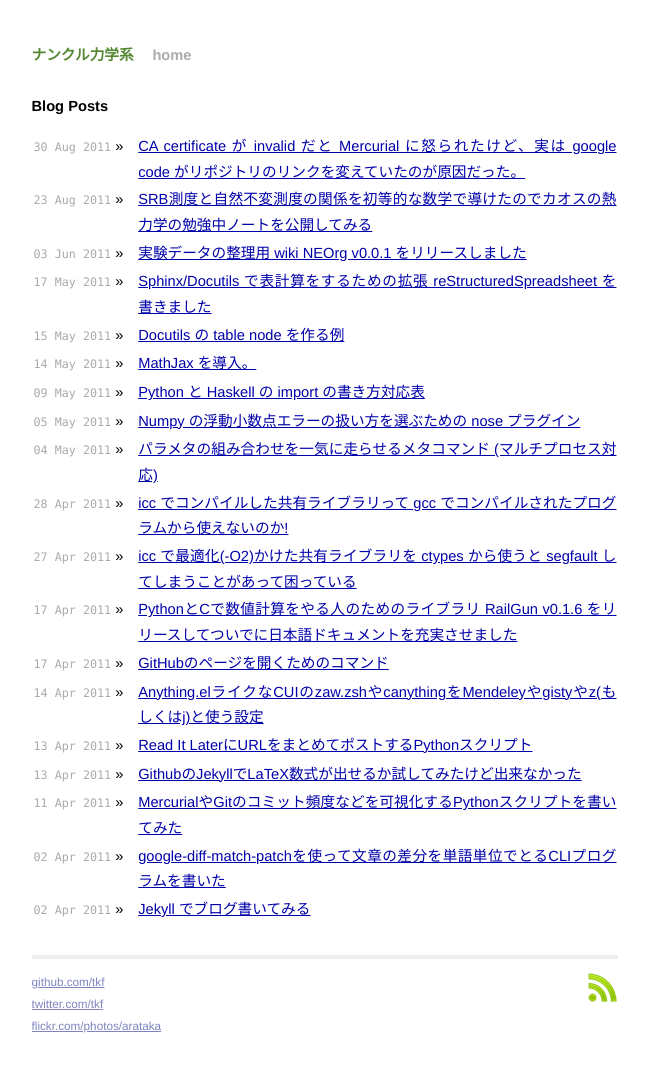
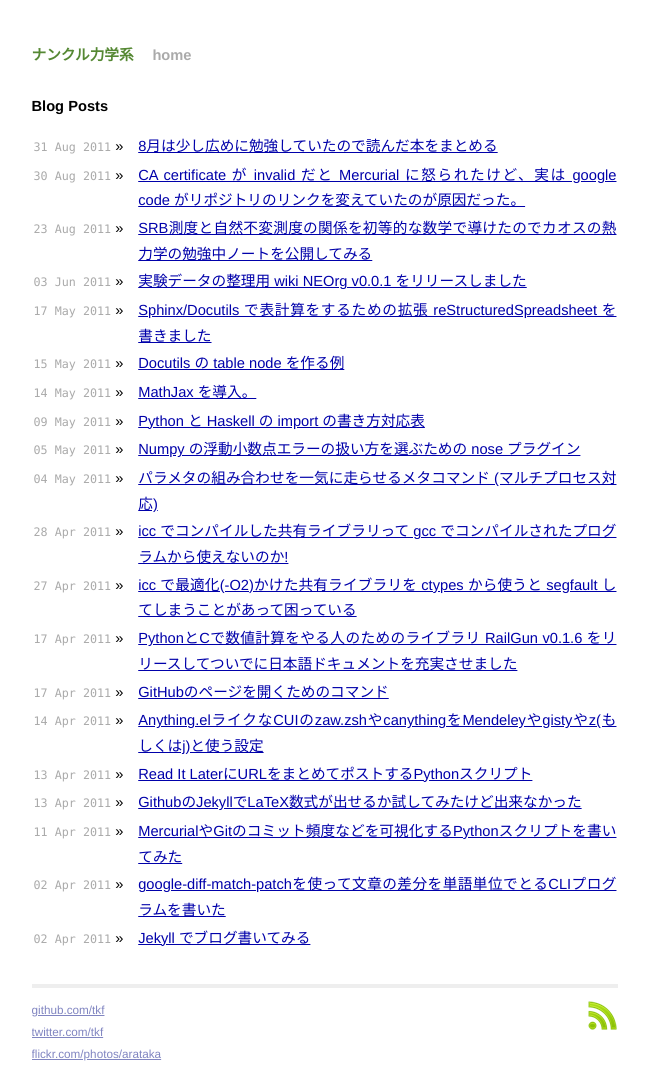
Before and after one commit to arataka/arataka.github.com, a Jekyll site: the page built from index.html, in a window 1280 px wide. Shown: the whole page, without its empty margins (315-964 px from the left). Built offline with Jekyll 4.4.1, drawn with Linux system fonts in a browser that asks for light colours; comment, search, counter and statistics services are not loaded; before the commit the page ends 1048 px from its top, so only the background shows below that; some of the changed lines change nothing that is shown.

Commit message:
added 2011-08-31-books-i-read-in-aug. added css for blockquote.

```diff
--- /dev/null
+++ b/_posts/2011/08/2011-08-31-books-i-read-in-aug.markdown
@@ -0,0 +1,195 @@
+---
+layout: post
+title: 8月は少し広めに勉強していたので読んだ本をまとめる
+---
+
+# {{ page.title }} #
+
+ラボが夏休みに入ると自分のペースでがっつり勉強しても良いんじゃないか、
+という気になり色々と手を広げてみました。
+
+
+## Thermodynamics of Chaotic Systems: An Introduction (Beck & Schlögl) ##
+
+[![Thermodynamics of Chaotic Systems: An Introduction (Beck & Schlögl)
+](http://ec2.images-amazon.com/images/I/41MFK9QG4WL._BO2,204,203,200_PIsitb-sticker-arrow-click,TopRight,35,-76_AA240_SH20_OU09_.jpg)
+][http://www.amazon.co.jp/gp/product/0521484510?ie=UTF8&amp;tag=toshouldeofgi-22&amp;linkCode=as2&amp;camp=247&amp;creative=7399&amp;creativeASIN=0521484510]
+
+詳しくは
+[SRB測度と自然不変測度の関係を初等的な数学で(略)
+](2011-08-23-thermo-chaos-ja.html)
+にも書いた。
+[カオスの熱力学 (勉強中)](http://tkf.bitbucket.org/thermo-chaos-ja/index.html)
+でこの本を参考にしてオレオレ議論を進めた部分をまとめた。
+
+
+## Statistical Physics of Spin Glasses Information Processing (Nishimori) ##
+
+[![Statistical Physics of Spin Glasses Information Processing (Nishimori)
+](http://ec2.images-amazon.com/images/I/41-WdI8q62L._BO2,204,203,200_PIsitb-sticker-arrow-click,TopRight,35,-76_AA300_SH20_OU09_.jpg)
+][http://www.amazon.co.jp/gp/product/0198509413/ref=as_li_ss_il?ie=UTF8&tag=toshouldeofgi-22&linkCode=as2&camp=247&creative=7399&creativeASIN=0198509413]
+![](http://www.assoc-amazon.jp/e/ir?t=&l=as2&o=9&a=0198509413)
+
+この本は、ラボの理論系セミナーで出てきた replica trick
+([レプリカ法 - 機械学習の「朱鷺の杜Wiki」
+](http://ibisforest.org/index.php?%E3%83%AC%E3%83%97%E3%83%AA%E3%82%AB%E6%B3%95)
+← 分野は違うけどやってることは同じ)
+がその時はよく分からなくて悔しかったので、3章まで読んだ。
+まあまあエグい(面倒だけどやれば出来る)計算が多くて楽しかったw。
+↑のリンクにもあるけど、自然数に成り立つからと言って \\( n \to 0 \\)
+の計算に使っちゃう物理なノリが大好きです(ぉぃ)。
+
+本当は、後の方の章にある perceptron の記憶容量なんかが専門に近い
+(と言えば近い)部分なんだけど、まあノリ分かったし、必要な時にやればいいや。
+
+
+## Introduction to Lebesgue Integration (WWL Chen) ##
+
+これは、
+[ここから手に入る
+](http://rutherglen.science.mq.edu.au/wchen/lnilifolder/lnili.html)
+online book。
+
+あれ。なんでこれ読んだんだっけ? あ、そうだ。
+
+1. ↑の Beck & Schlögl で良く分からない箇所があるけど、
+   Equilibrium States and the Ergodic Theory of Anosov Diffeomorphisms (Bowen)
+   読めば分かりそうだ:
+
+   [![Equilibrium States and the Ergodic Theory of Anosov Diffeomorphisms (Bowen)
+   ](http://ws.assoc-amazon.jp/widgets/q?_encoding=UTF8&Format=_SL110_&ASIN=3540776052&MarketPlace=JP&ID=AsinImage&WS=1&tag=toshouldeofgi-22&ServiceVersion=20070822)
+   ][http://www.amazon.co.jp/gp/product/3540776052/ref=as_li_ss_il?ie=UTF8&tag=toshouldeofgi-22&linkCode=as2&camp=247&creative=7399&creativeASIN=3540776052]
+   ![](http://www.assoc-amazon.jp/e/ir?t=&l=as2&o=9&a=3540776052)
+
+2. 数学が激しすぎるな... weak-* topology てなんぞー。
+
+3. お、ラボにあった Functional Analysis (Reed & Simon)
+   に weak-* topology 載ってるから、こいつで勉強しよう。
+
+   [![I: Functional Analysis (Reed & Simon)
+   ](https://images-na.ssl-images-amazon.com/images/I/51QwEU2KgbL._SL100_.jpg)
+   ][http://www.amazon.co.jp/gp/product/0125850506/ref=as_li_ss_tl?ie=UTF8&tag=toshouldeofgi-22&linkCode=as2&camp=247&creative=7399&creativeASIN=0125850506]
+   ![](http://www.assoc-amazon.jp/e/ir?t=&l=as2&o=9&a=0125850506)
+
+4. Preliminaries が読めない><!
+   Lebesgue 積分の説明があっさりしすぎてて、昔ちょっとやったはずなのに
+   思い出せない。ちょっとやっただけじゃダメだったか...
+
+...って流れだったな。
+
+この本、恐ろしく平易に書かれているのですぐに読めるのですごくお勧め。
+ただし、メジャーな測度論から Lebesgue 積分に入る方法ではなく、
+積分から測度に入っていく方法をとっているので、他の解析学の本とセット
+で使おうとすると相性が悪い。 **って読んだ後に気づいた（笑）。**
+
+この講義ノート
+([ルベーグ積分速講 (山上 滋)
+](http://sss.sci.ibaraki.ac.jp/teaching/integral/integral2007.pdf))
+が多分同じスタンスで、こんなことが書いてある:
+
+> 翻って、もうひとつの方向性である「積分から測度」ですが、 \[...\]
+> 「積分の計算・評価が効率的かつ安全にできれば、測度論はあってもなくても
+> 良い」といった利用者には、福音となり得るものでしょう。
+
+
+### 脱線: 関数解析とか実解析あたり、知ってたほうが良いんだろうか ###
+
+... というのが最近の悩みだったりする。
+上の Bowen 本が読めなかったのもそうだし、去年は遅延微分方程式の解析
+の論文を読もうとして結構苦労したし。ただ、このあたりの数学に強く
+なったからと言って、どれほど神経科学におけるモデリング能力が上がる
+のかは結構謎なんだよなあ。必要な論文が読めないのは困るけど、去年
+は上手く回避出来たし。ただ、これからもし必要になるんだったら PhD
+の初期で知ってたほうが絶対に良いよな...。
+
+[Screencasts on Functional Analysis | Explaining mathematics
+](http://explainingmaths.wordpress.com/g14fun-functional-analysis-2009-10/)
+にある、 screencasts をみながらちょくちょく勉強するのも面白い
+んじゃないかと考えたりもしている。
+
+
+## Real analysis (Royden) ##
+
+[![Real analysis (Royden)
+](http://ec5.images-amazon.com/images/I/51a6UkXXYbL._SL500_AA300_.jpg)
+][http://www.amazon.co.jp/gp/product/0135113555/ref=as_li_ss_il?ie=UTF8&tag=toshouldeofgi-22&linkCode=as2&camp=247&creative=7399&creativeASIN=0135113555]
+![](http://www.assoc-amazon.jp/e/ir?t=&l=as2&o=9&a=0135113555)
+
+この本は3章くらいピックアップして読んで、 Bowen 本に挑戦しようと
+思ったけど芋づる式に分からない所が出てきて前の方の章に引き戻されて
+いくので、危険を察して今は読まないことにしたw
+
+多分、この本を読んでるあたりで
+[SRB測度と自然不変測度の関係を初等的な数学で(略)
+](2011-08-23-thermo-chaos-ja.html)
+にある初等的な方法を思いついたので、今は良いか、という気分になったのだと
+思われる。
+ただ、↑に書いた、実解析どうしようかなーという悩みがあるし、
+読もうかな...読みたいな...しかし時間が...。
+
+
+## 確率と確率過程の基礎 (森 真) ##
+
+[![確率と確率過程の基礎 (森 真)
+](http://ws.assoc-amazon.jp/widgets/q?_encoding=UTF8&Format=_SL110_&ASIN=432001717X&MarketPlace=JP&ID=AsinImage&WS=1&tag=toshouldeofgi-22&ServiceVersion=20070822)
+][http://www.amazon.co.jp/gp/product/432001717X/ref=as_li_ss_il?ie=UTF8&tag=toshouldeofgi-22&linkCode=as2&camp=247&creative=7399&creativeASIN=432001717X]
+![](http://www.assoc-amazon.jp/e/ir?t=&l=as2&o=9&a=432001717X)
+
+決定論的な系はまあまあ勉強していたけど確率過程は苦手だった
+(しかも理論神経科学はどっちもよく使う!)
+のでざっくり読めそうなこの本で勉強した。
+
+こんなこと
+
+> これ読み終わった。確率過程は無勉強だったけど、物理で使える程度には分
+> かったかな。最後のほうの章は、数式にミスが増えてきて、「ああ、書いて
+> て疲れちゃったんだな」とか思いながら読んでた。 > 確率と確率過程の基礎:
+> 森 真: 本 http://amzn.to/pWq4yf
+> --- [Twitter / @tkf](http://twitter.com/#!/tkf/status/107441818123247616)
+
+...や、こんなこと
+
+> エルゴード定理の証明が雑過ぎて読めなかったので、これに挑戦したけど2ペー
+> ジ目でダメだったw > [math/0608251] Easy and nearly simultaneous
+> proofs of the Ergodic ... http://bit.ly/n8GurI
+> --- [Twitter / @tkf](http://twitter.com/#!/tkf/status/107442849615851521)
+
+> なんであれ全部自明なんだよ！みたいな。
+> --- [Twitter / @tkf](http://twitter.com/#!/tkf/status/107443001076355073)
+
+...を考えながら読んでた。
+
+ちなみに、 エルゴード定理の証明は
+[Probability and Stochastic Processes with Applications (Oliver Knil)
+](http://www.math.harvard.edu/~knill/teaching/math144_1994/probability.pdf)
+(←PDF) を読んだらまあまあ理解できた。
+まあまあなのは、いくつか理解出来ない部分があったのと、
+書いてあることが理解出来ないから自分で別ルート見つけたけどこれは
+あってるか自信ないぞ、という部分があったということ。
+この辺の基礎的な数理物理っぽい部分はあんまりありがたみが今は理解
+出来ないので、またふらりと気になった時までお預けということで。
+
+しかし、確率過程勉強してても気になる部分は力学系関連だというw
+
+
+## おまけ ##
+
+[Probabilistic aspects of entropy (Hans-Otto Georgii)
+](http://www.mathematik.uni-muenchen.de/~georgii/papers/Dresden.pdf)
+にあった、ノイマンがシャノンにしたエントロピーに関するエピソード:
+
+> When Shannon had invented his quantity and consulted
+> von Neumann how to call it, von Neumann replied:
+> "Call it entropy. It is already in use under that name
+> and besides, it will give you a great edge in debates
+> because nobody knows what entropy is anyway."
+
+に感動した。
+Maxwell's Demon: Entropy, Information, Computing (H. S. Leff)
+
+[![Maxwell's Demon: Entropy, Information, Computing (H. S. Leff)
+](http://ws.assoc-amazon.jp/widgets/q?_encoding=UTF8&Format=_SL110_&ASIN=0750300574&MarketPlace=JP&ID=AsinImage&WS=1&tag=toshouldeofgi-22&ServiceVersion=20070822)
+][http://www.amazon.co.jp/gp/product/0750300574/ref=as_li_ss_il?ie=UTF8&tag=toshouldeofgi-22&linkCode=as2&camp=247&creative=7399&creativeASIN=0750300574]
+![](http://www.assoc-amazon.jp/e/ir?t=&l=as2&o=9&a=0750300574)
+
+からの孫引きです。
--- a/css/screen.css
+++ b/css/screen.css
@@ -204,6 +204,11 @@ table.posts {
       padding: 5px;
   }
 
+  #post > blockquote {
+      color: gray;
+  }
+
+
   /* terminal */
 
   #post pre.terminal {
```
